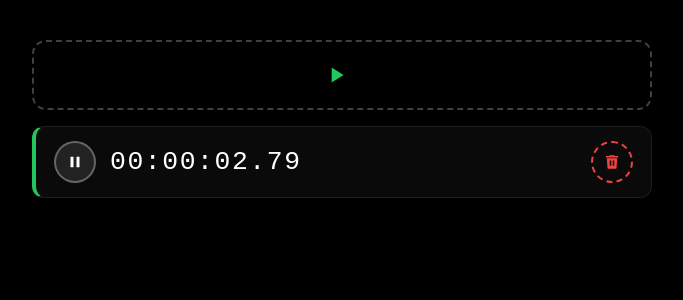
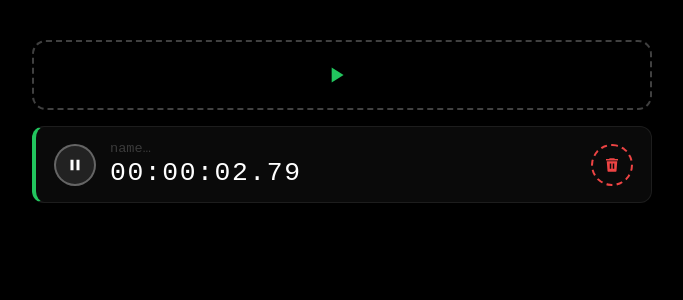
Before and after one commit to NukriSh/SimpleTimer, an Angular app: page / in a window 1280 px wide. Both pictures are taken after a click on the button "Start New Stopwatch". Shown: the top 300 px of the page, without its empty margins (298-981 px from the left). Built offline with nearby package versions, Linux system fonts and the light colour scheme.

Commit message:
add title to each stop watch

```diff
--- a/src/app/app.component.html
+++ b/src/app/app.component.html
@@ -23,7 +23,10 @@
         <svg viewBox="0 0 24 24" fill="currentColor" aria-hidden="true"><path d="M8 5v14l11-7z"/></svg>
       </button>
 
-<span class="sw-display">{{ format(sw.elapsed) }}</span>
+      <div class="sw-body">
+        <input class="sw-name" [value]="sw.name" (input)="sw.name = $any($event.target).value" placeholder="name…" maxlength="400">
+        <span class="sw-display">{{ format(sw.elapsed) }}</span>
+      </div>
 
       <button class="icon-btn btn-delete" (click)="delete(sw)" title="Delete">
         <svg viewBox="0 0 24 24" fill="currentColor" aria-hidden="true"><path d="M9 3h6l1 1h4v2H4V4h4L9 3zM5 7h14l-1 13a1 1 0 0 1-1 1H7a1 1 0 0 1-1-1L5 7zm4 3v7h2v-7H9zm4 0v7h2v-7h-2z"/></svg>
--- a/src/app/app.component.scss
+++ b/src/app/app.component.scss
@@ -81,6 +81,32 @@
 
 }
 
+.sw-body {
+  flex: 1;
+  display: flex;
+  flex-direction: column;
+  gap: 2px;
+  min-width: 0;
+}
+
+.sw-name {
+  background: none;
+  border: none;
+  outline: none;
+  font-family: inherit;
+  font-size: 0.85rem;
+  color: rgba(255, 255, 255, 0.5);
+  width: 100%;
+
+  &::placeholder {
+    color: rgba(255, 255, 255, 0.2);
+  }
+
+  &:focus {
+    color: #fff;
+  }
+}
+
 .sw-display {
   flex: 1;
   font-size: clamp(1.1rem, 3.5vw, 1.65rem);
--- a/src/app/app.component.ts
+++ b/src/app/app.component.ts
@@ -5,6 +5,7 @@ type SwState = 'running' | 'paused';
 
 interface Stopwatch {
   id: number;
+  name: string;
   state: SwState;
   elapsed: number;
   accumulated: number;
@@ -38,6 +39,7 @@ export class AppComponent implements OnDestroy {
   startNew() {
     const sw: Stopwatch = {
       id: this.nextId++,
+      name: '',
       state: 'running',
       elapsed: 0,
       accumulated: 0,
```
